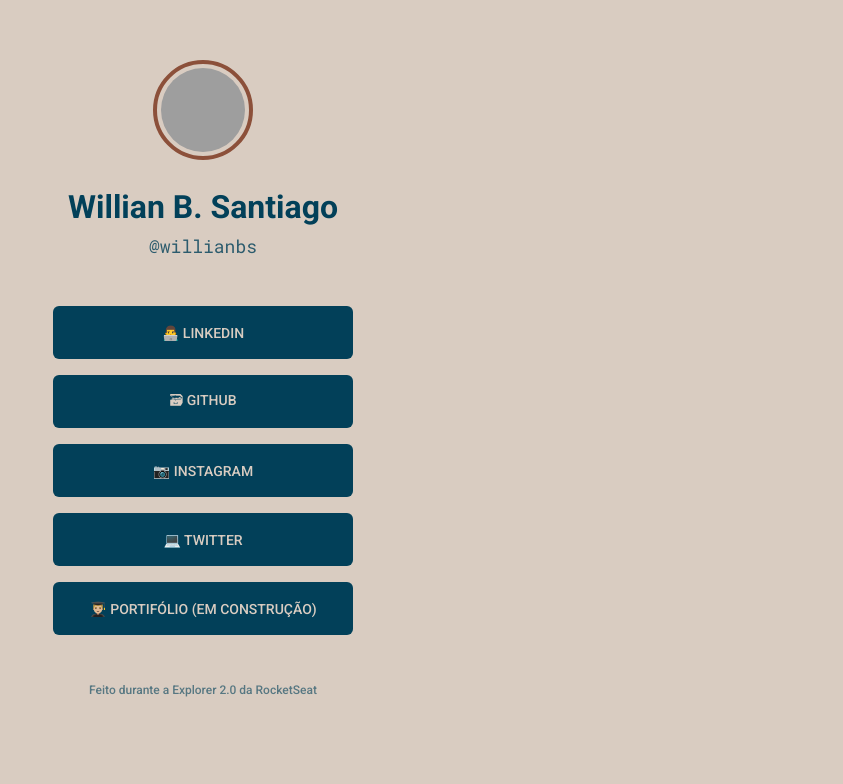
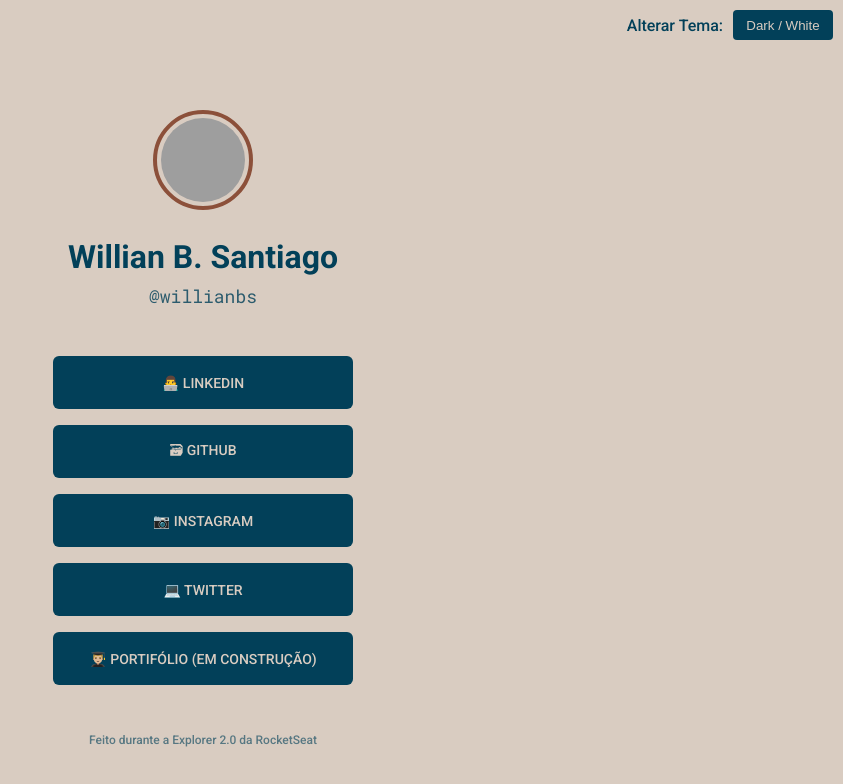
Before and after one commit to wbsantiago/linktree-explorer, a plain HTML site: page index.html in a window 1280 px wide. Shown: the whole page, without its empty margins (437-1280 px from the left). Drawn offline with Linux system fonts and the light colour scheme; grey boxes are pictures that could not be loaded.

Commit message:
implement dark mode

```diff
--- a/index.html
+++ b/index.html
@@ -7,8 +7,10 @@
     <link rel="stylesheet" href="style.css">
     <title>Rocket Links</title>
 </head>
-<body>
-
+<body id="darkMode">
+    <header>
+        <p>Alterar Tema:</p><button class="button" onclick="darkMode()">Dark / White</button>
+    </header>
     <section class="container">
 
         <img class="avatar" src="https://github.com/wbsantiago.png" alt="photo-perfil">
@@ -35,4 +37,5 @@
 
     </section>
 </body>
+    <script  src="./script.js"></script>
 </html>
--- /dev/null
+++ b/script.js
@@ -0,0 +1,4 @@
+function darkMode() {
+    var element = document.getElementById("darkMode");
+    element.classList.toggle("dark")
+}
--- a/style.css
+++ b/style.css
@@ -7,12 +7,60 @@
 
 }
 
+html {
+    /*variables*/
+    --bg-color: #D9CCC1;
+    --text-color: #024059;
+}
+
+.dark {
+    --bg-color: #1c1c1c;
+    --text-color: #D9CCC1;
+}
+
+.button {
+    display: flex;
+    background: #024059;
+    width: 100px;
+    height: 30px;
+    flex-direction: column;
+    align-items: center;
+    justify-content: center;
+    border-radius: 4px;
+    color: #D9CCC1;
+    border: 0;
+    transition: background 400ms;
+}
+
+.button:hover {
+    display: flex;
+    background: #036085;
+    width: 100px;
+    height: 30px;
+    flex-direction: column;
+    align-items: center;
+    justify-content: center;
+    border-radius: 4px;
+    color: #D9CCC1;
+    border: 0;
+}
+
+header {
+    display: flex;
+    flex-direction: rox;
+    justify-content: flex-end;
+    align-items: center;
+    gap: 10px;
+    padding: 10px;
+}
+
 a {
     text-decoration: none;
 }
 
 body {
-    background-color: #D9CCC1;
+    background-color: var(--bg-color);
+    color: var(--text-color);
     font-family: 'Roboto', sans serif;
 }
 
@@ -29,7 +77,6 @@ img {
 .hash-tag-perfil {
     font-family: 'Roboto Mono', monospace;
     font-weight: regular;
-    color: #024059;
     font-size: 18px;
     opacity: 0.8;
 }
@@ -45,7 +92,6 @@ img {
 h1 {
     margin-top: 24px;
     margin-bottom: 8px;
-    color: #024059;
     font-size: 32px;
 }
 
@@ -78,7 +124,6 @@ ul li a:hover {
 footer {
     font-weight: 500;
     font-size: 12px;
-    color: #024059;
     opacity: 0.6;
     transition: opacity 400ms;
 }
@@ -88,5 +133,5 @@ footer:hover {
 }
 
 footer a {
-    color: #024059;
+    color: var(--text-color);
 }
```
